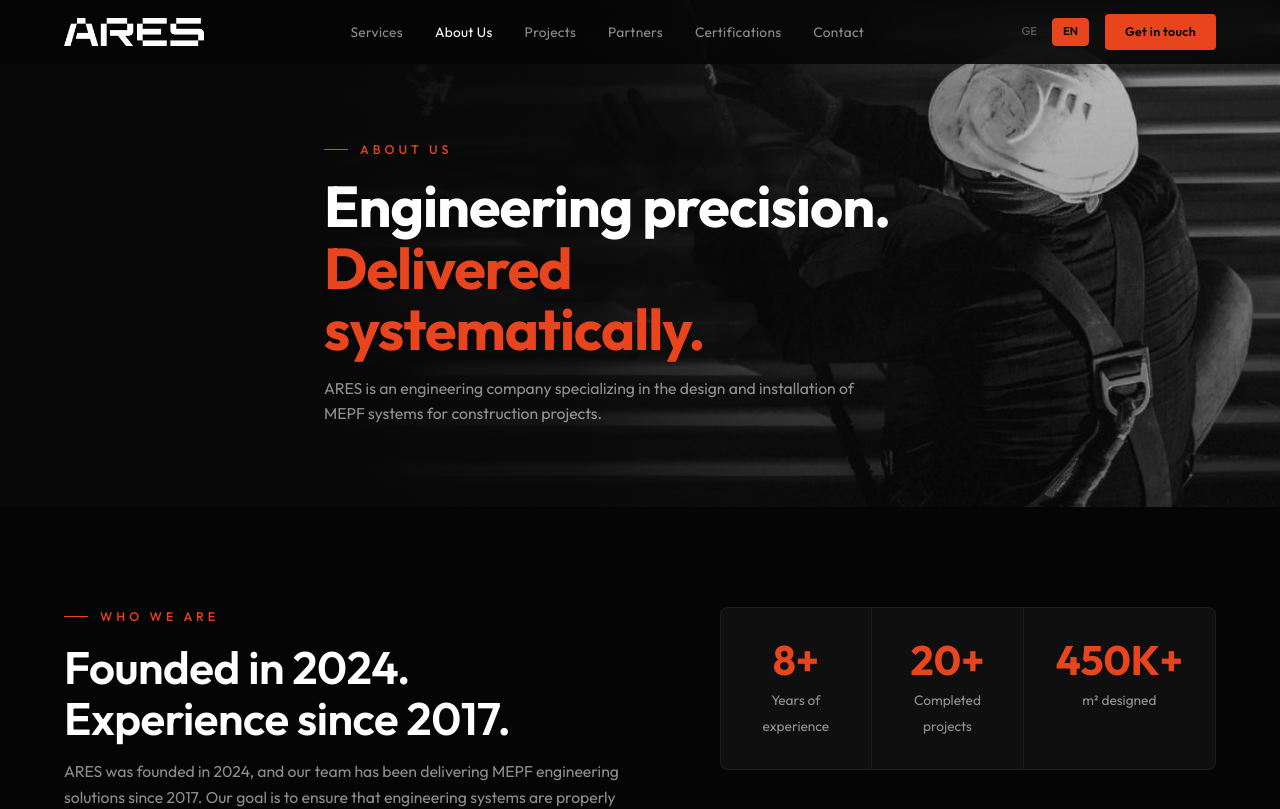
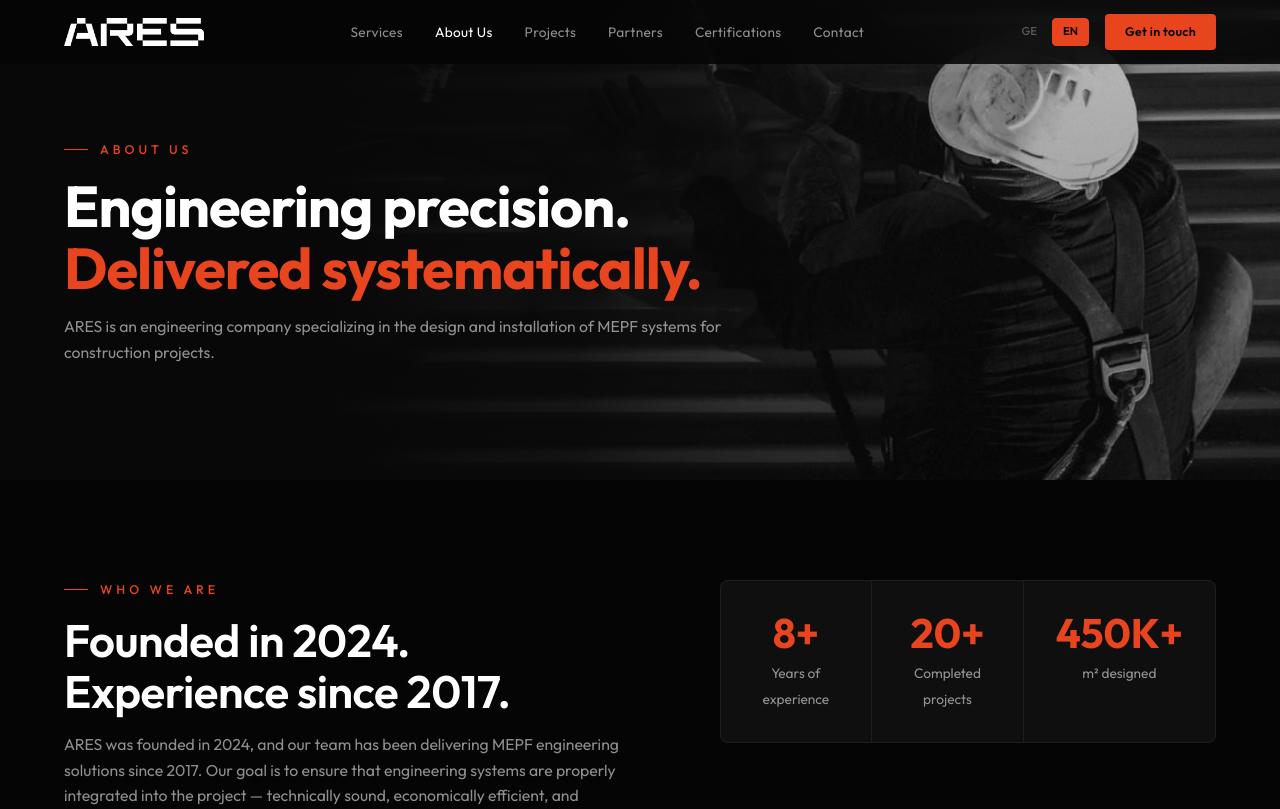
Before and after one commit to lukasturua9444/ares-ge, a Next.js app: page /about in a window 1280 px wide. Shown: the top 809 px of the page. Built offline with nearby package versions, Linux system fonts and the light colour scheme.

Commit message:
Topic 8 fix: left-align about-hero text

```diff
--- a/src/app/globals.css
+++ b/src/app/globals.css
@@ -383,6 +383,10 @@
 .about-hero-inner {
   position: relative;
   z-index: 2;
+}
+.about-hero-inner > .section-label,
+.about-hero-inner > .page-title,
+.about-hero-inner > .section-sub {
   max-width: 680px;
 }
 @media (max-width: 720px) {
```
